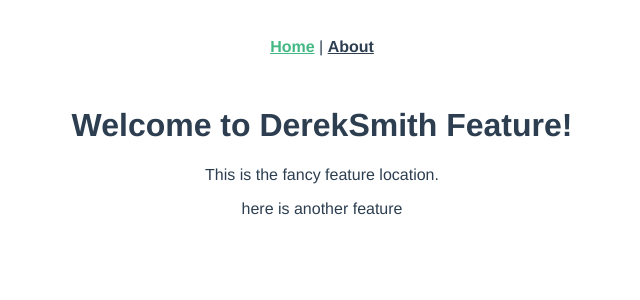
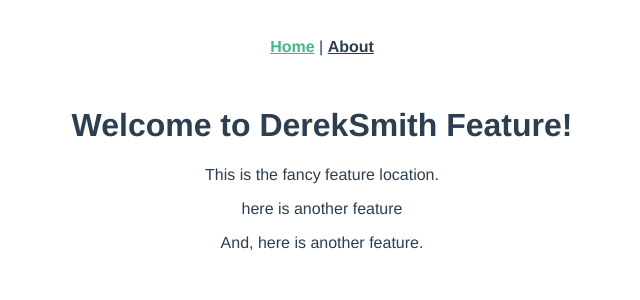
Before and after one commit to DerekSmithDev/student-capstone-catalog-client-app, a Vue app: page /#/ in a window 1280 px wide. Shown: the top 300 px of the page, without its empty margins (318-958 px from the left). Built offline with nearby package versions, Linux system fonts and the light colour scheme.

Commit message:
added another line of text

```diff
--- a/src/views/Home.vue
+++ b/src/views/Home.vue
@@ -3,6 +3,7 @@
     <h1>{{ message }}</h1>
     <p>This is the fancy feature location.</p>
     <p>here is another feature</p>
+    <p>And, here is another feature.</p>
   </div>
 </template>
 
```
